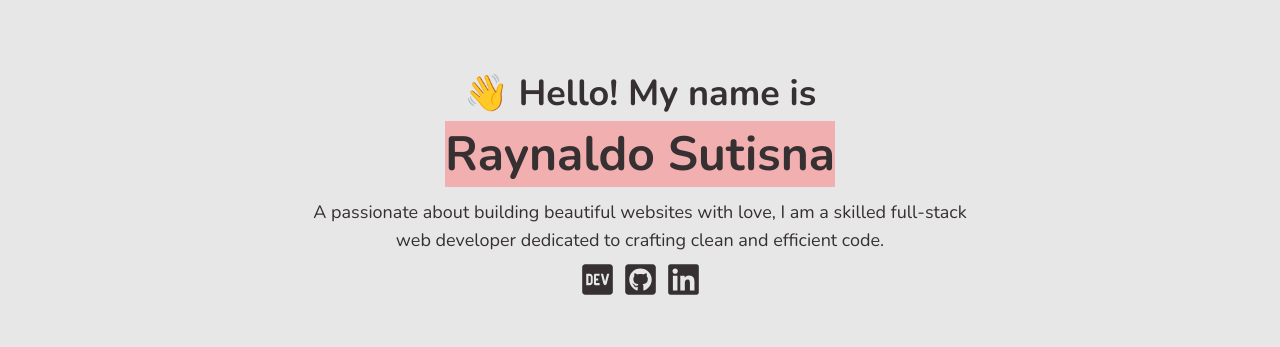
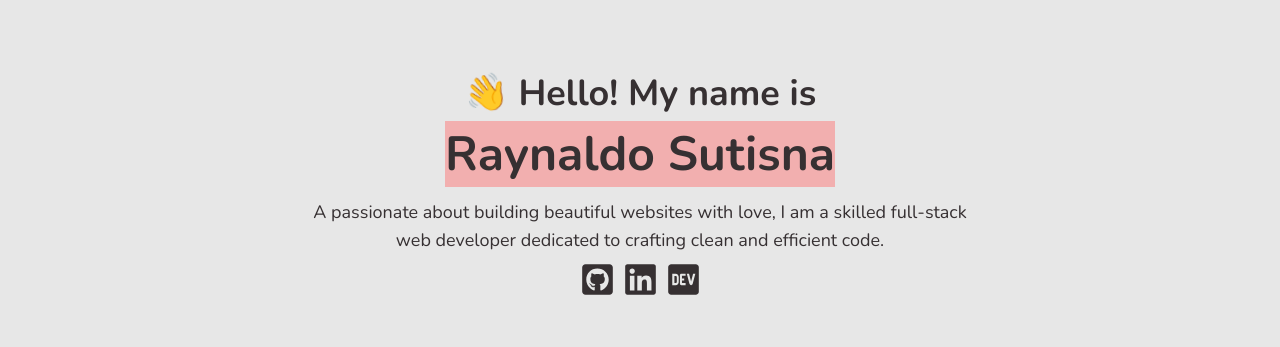
Before and after one commit to raaynaldo/raynaldo-v1, a Next.js app: page / in a window 1280 px wide. Shown: the part 255-602 px from the top of the page. Built offline with nearby package versions, Linux system fonts and the light colour scheme.

Commit message:
feat: add animations

```diff
--- a/pages/index.tsx
+++ b/pages/index.tsx
@@ -19,7 +19,8 @@ export default function Home() {
         <section id='home' className='bg-white'>
           <div className='flex flex-col items-center justify-center h-screen-minus-div layout'>
             <h2 className='text-2xl sm:text-4xl 2xl:text-5xl'>
-              👋 Hello! My name is
+              <div className='inline-block animate-wiggle'>👋</div> Hello! My
+              name is
             </h2>
             <h1
               className={clsx(
@@ -40,16 +41,6 @@ export default function Home() {
             </p>
             <div className='flex gap-2 mt-2'>
               <a
-                href='https://dev.to/raaynaldo'
-                className='cursor-ne-resize'
-                target='_blank'
-              >
-                <FaDev
-                  size={35}
-                  className='transition duration-150 ease-linear hover:text-primary-500'
-                />
-              </a>
-              <a
                 href='https://github.com/raaynaldo'
                 className='cursor-ne-resize'
                 target='_blank'
@@ -69,6 +60,16 @@ export default function Home() {
                   className='transition duration-150 ease-linear hover:text-primary-500'
                 />
               </a>
+              <a
+                href='https://dev.to/raaynaldo'
+                className='cursor-ne-resize'
+                target='_blank'
+              >
+                <FaDev
+                  size={35}
+                  className='transition duration-150 ease-linear hover:text-primary-500'
+                />
+              </a>
             </div>
           </div>
         </section>
--- a/tailwind.config.js
+++ b/tailwind.config.js
@@ -9,6 +9,15 @@ module.exports = {
   ],
   theme: {
     extend: {
+      keyframes: {
+        wiggle: {
+          '0%, 100%': { transform: 'rotate(-15deg)' },
+          '50%': { transform: 'rotate(20deg)' },
+        },
+      },
+      animation: {
+        wiggle: 'wiggle 2s ease-in-out infinite',
+      },
       fontFamily: {
         primary: ['Nunito', ...defaultTheme.fontFamily.sans],
       },
```
